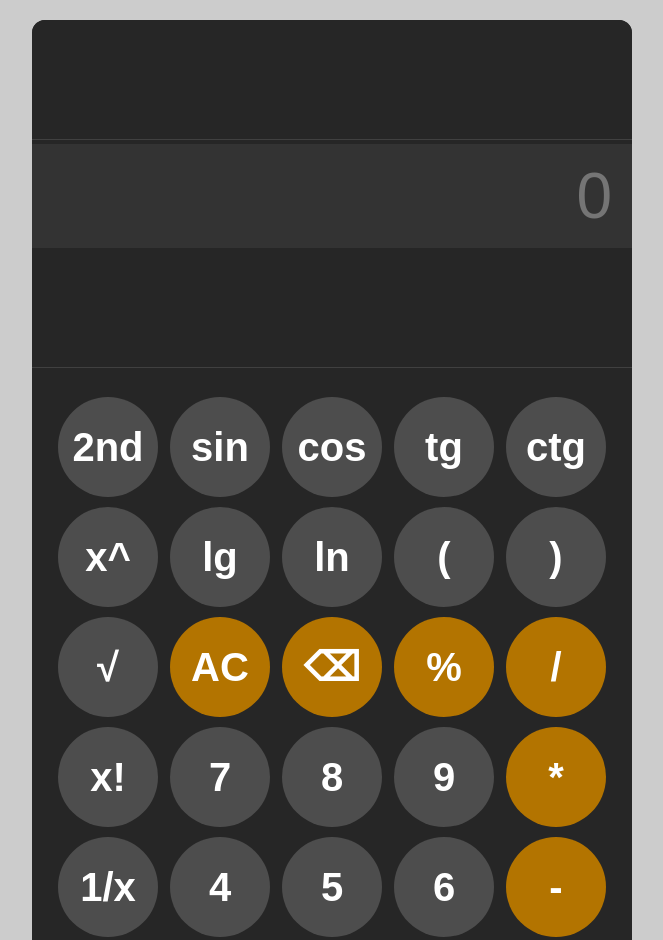
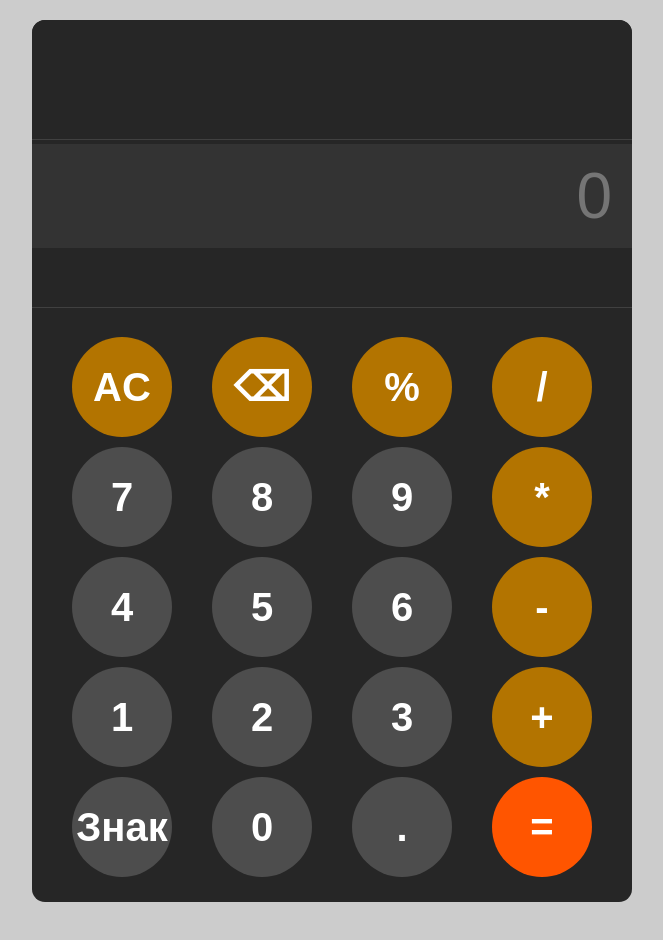
Before and after one commit to Igrek2001/igrek2001.github.io, a plain HTML site: page index.html in a window 1280 px wide. Shown: the top 940 px of the page, without its empty margins (308-971 px from the left). Drawn offline with Linux system fonts and the light colour scheme.

Commit message:
Update style.css

```diff
--- a/assets/css/style.css
+++ b/assets/css/style.css
@@ -71,18 +71,44 @@ body {
     transition: font-size 0.2s ease;
 }
 
-#keys {
+#live-result {
+    width: 100%;
+    height: 60px;
+    resize: none;
+    padding: 10px 20px;
+    font-size: 1.5rem;
+    text-align: right;
+    color: hsl(0, 0%, 70%);
+    background-color: hsl(0, 0%, 15%);
+    border: none;
+    border-bottom: 1px solid hsl(0, 0%, 25%);
+    font-family: monospace;
+}
+
+#simplified{
     display: grid;
     gap: 10px;
     padding: 25px;
     grid-template-areas:
+    'allClear clear backspace divide'
+    'seven eight nine multiply'
+    'four five six substract'
+    'one two three add'
+    'invert zero dot equals';
+}
+
+#keys {
+    display: none;
+    gap: 10px;
+    padding: 25px;
+    grid-template-areas:
     'repl sin cos tg ctg'
-    'fact lg ln open-bracket close-bracket'
-    'interest allClear clear backspace divide'
-    'power seven eight nine multiply'
-    'sqrt four five six substract'
-    'one-divide one two three add'
-    'numPi exponent zero dot equals';
+    'power lg ln open-bracket close-bracket'
+    'sqrt allClear clear backspace divide'
+    'fact seven eight nine multiply'
+    'one-divide four five six substract'
+    'numPi one two three add'
+    'invert exponent zero dot equals';
 }
 #revSin { grid-area: sin; }
 #revCos { grid-area: cos; }
```
